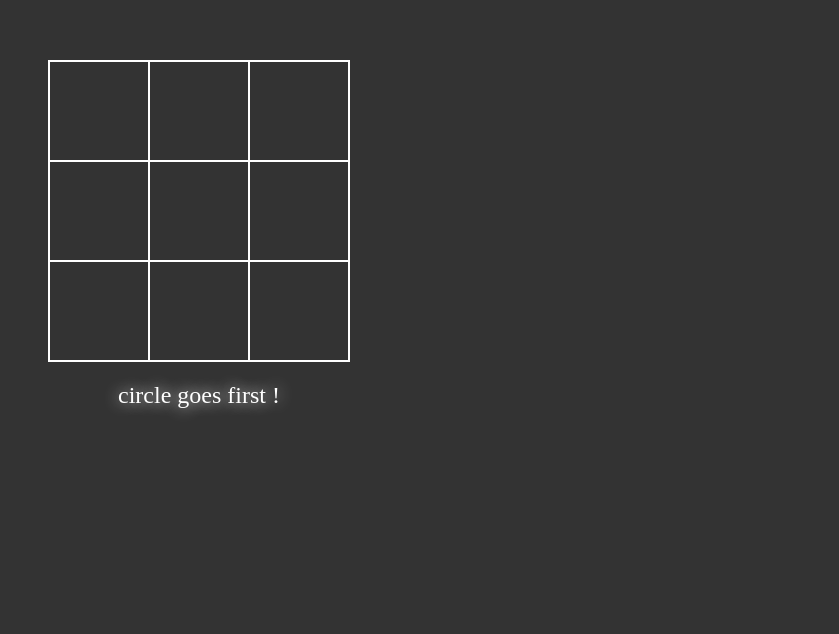
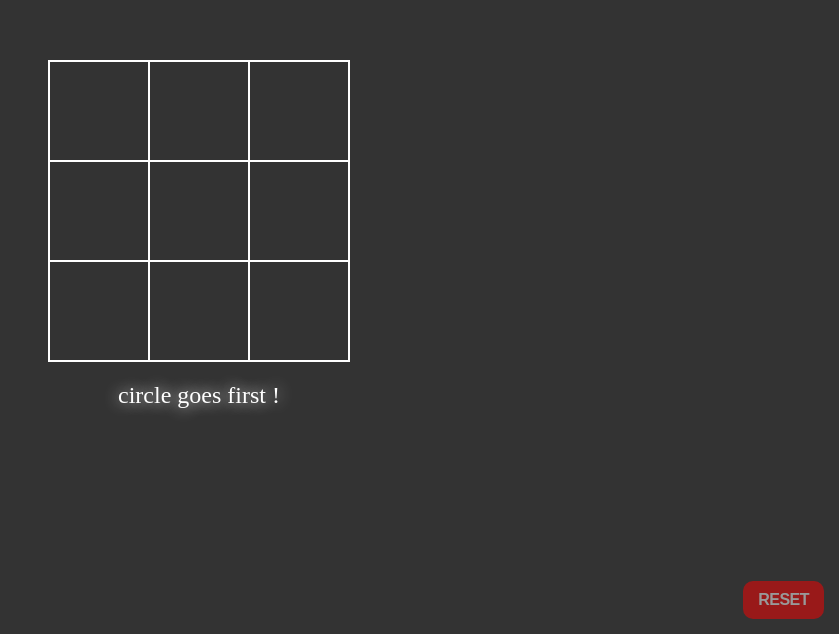
Before and after one commit to abdo-hamada/opensoucing-course-project, a plain HTML site: page index.html in a window 1280 px wide. Shown: the part 166-800 px from the top of the page, without its empty margins (441-1280 px from the left). Drawn offline with Linux system fonts and the light colour scheme.

Commit message:
adding button that reloads the page:

```diff
--- a/index.html
+++ b/index.html
@@ -11,6 +11,7 @@
 
     <div id="game"></div>
     <div id="events"></div>
+    <div class="reload">RESET</div>
     <script src="./app.js"></script>
 
 </body>
```
